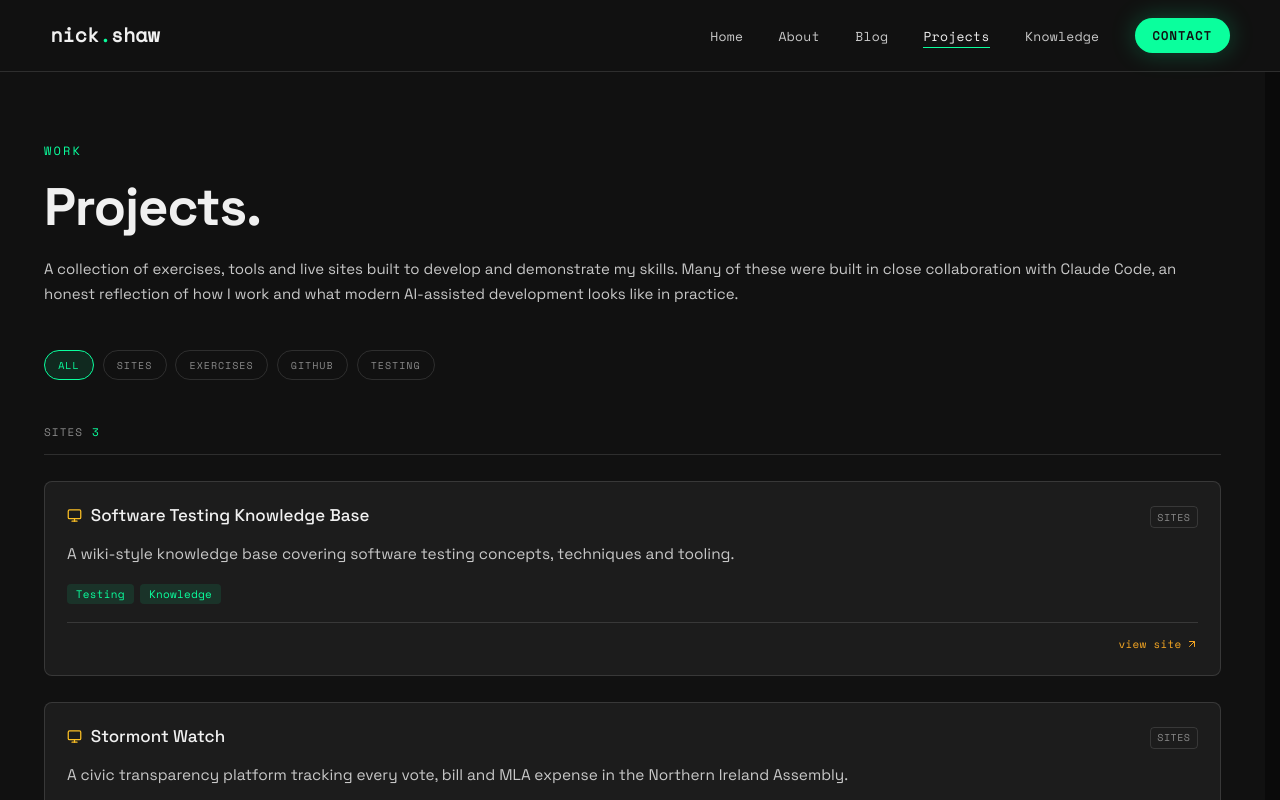
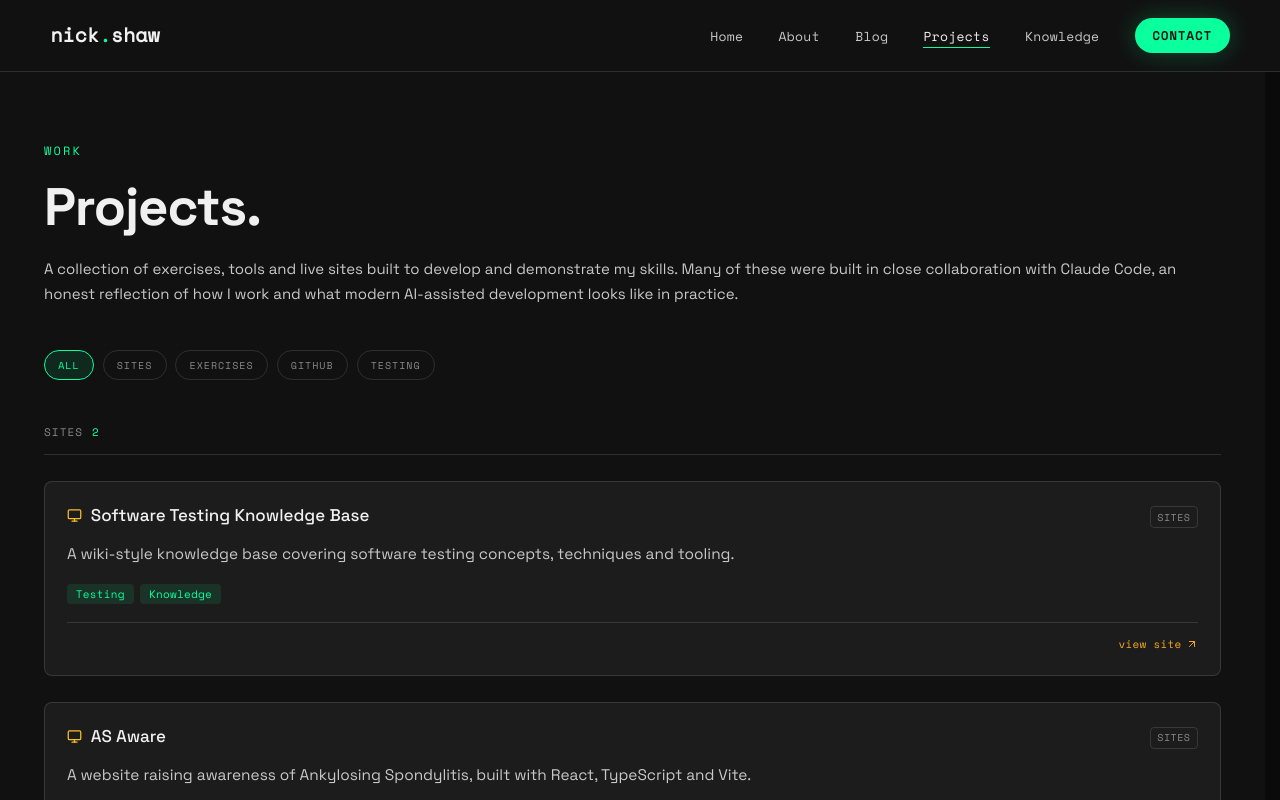
Before and after one commit to NickShaw1/nickshaw1.github.io, a React (Vite) app: page /projects in a window 1280 px wide. Shown: the top 800 px of the page. Built offline with nearby package versions, Linux system fonts and the light colour scheme.

Commit message:
minor fix

```diff
--- a/src/data/projects.ts
+++ b/src/data/projects.ts
@@ -21,6 +21,7 @@ export interface ProjectItem {
   modalSize?: ModalSize
   icon?: string
   detail?: ProjectDetail
+  hidden?: boolean
 }
 
 export const projects: ProjectItem[] = [
@@ -479,6 +480,7 @@ btns.forEach(btn => {
   },
   {
     id: 'stormontwatch',
+    hidden: true,
     title: 'Stormont Watch',
     description: 'A civic transparency platform tracking every vote, bill and MLA expense in the Northern Ireland Assembly.',
     stack: ['Next.js', 'TypeScript', 'PostgreSQL', 'GitHub Actions'],
@@ -518,6 +520,6 @@ btns.forEach(btn => {
 ]
 
 export const projectsByCategory = (category: ProjectCategory): ProjectItem[] =>
-  projects.filter((p) => p.category === category)
+  projects.filter((p) => p.category === category && !p.hidden)
 
-export const featuredProjects: ProjectItem[] = projects.filter((p) => p.featured)
+export const featuredProjects: ProjectItem[] = projects.filter((p) => p.featured && !p.hidden)
```
